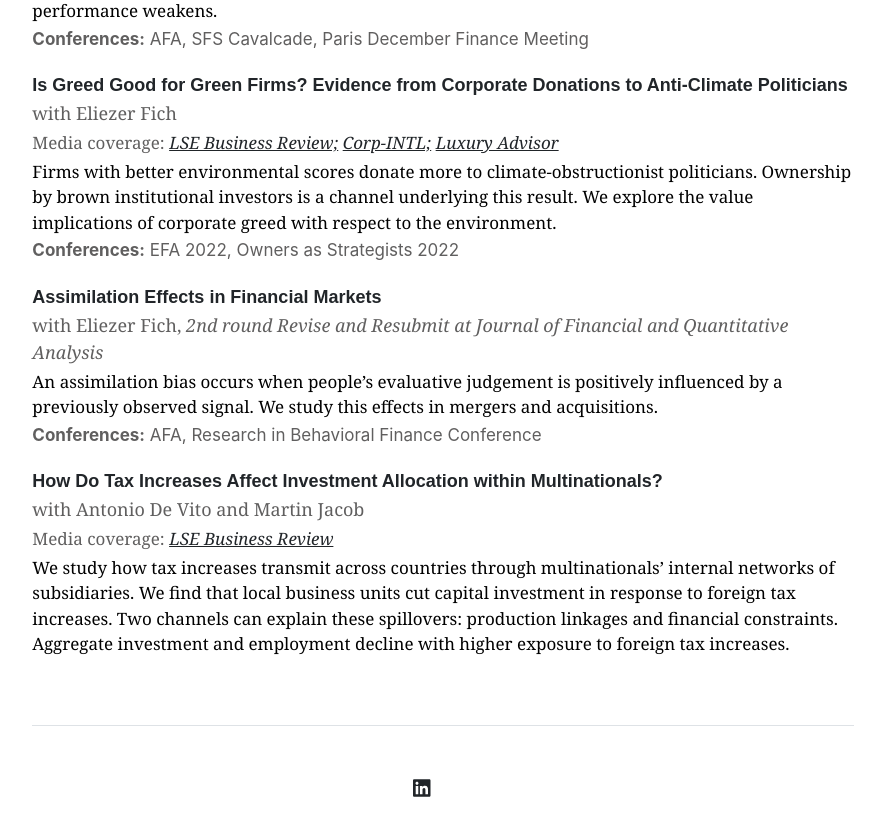
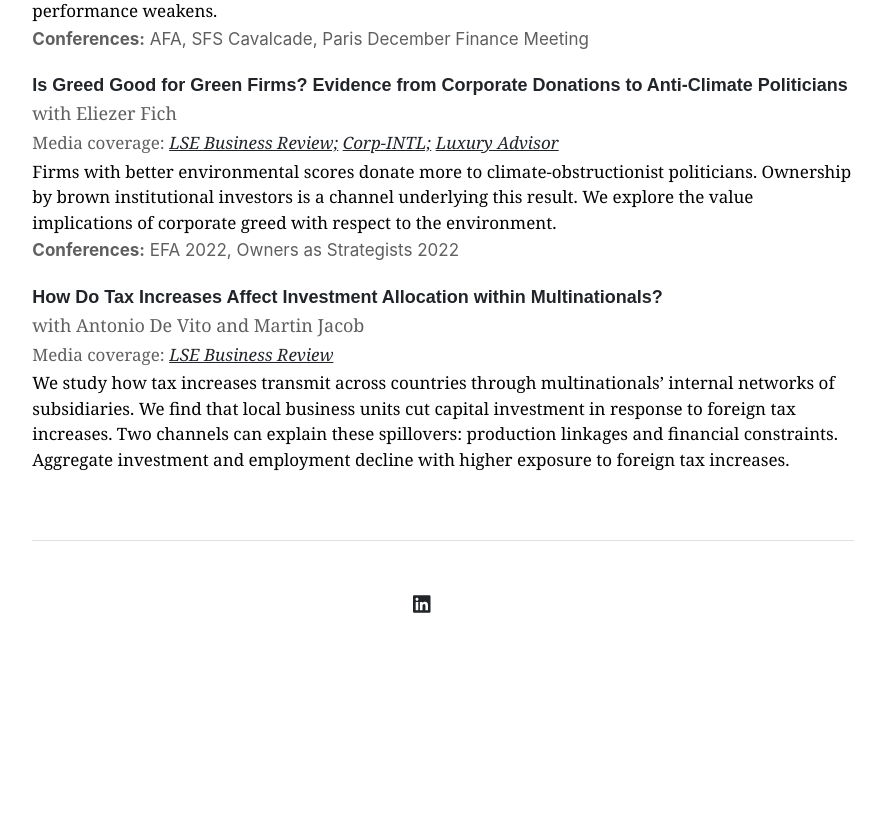
Before and after one commit to guosongxu/guosongxu.github.io, a Jekyll site: the page built from index.md, in a window 1280 px wide and 900 px high, scrolled down 1434 px. Shown: the top 836 px of the window, without its empty margins (197-1082 px from the left). Built offline with Jekyll 4.4.1, drawn with Linux system fonts in a browser that asks for light colours; after the commit the page ends 2149 px from its top, so only the background shows below that.

Commit message:
Update home.html

```diff
--- a/_layouts/home.html
+++ b/_layouts/home.html
@@ -48,11 +48,6 @@ layout: default
     <p style="font-family:georgia;font-size:17px;margin-bottom:3px">Firms with better environmental scores donate more to climate-obstructionist politicians. Ownership by brown institutional investors is a channel underlying this result. We explore the value implications of corporate greed with respect to the environment. </p>
     <p style="font-size:17px;margin-bottom:20px;color:#605F5F"><strong>Conferences:</strong> EFA 2022, Owners as Strategists 2022</p>
 
-    <p style="font-family:arial, 'MS Sans Serif', arial;font-size:18px;margin-bottom:1px;"><a rel="noreferrer noopener" aria-label=" (opens in a new tab)" href="https://papers.ssrn.com/sol3/papers.cfm?abstract_id=2996714" target="_blank" style="text-decoration:none;"><strong>Assimilation Effects in Financial Markets</strong></a></p>
-    <p style="font-family:georgia;font-size:18px;margin-bottom:3px;color:#605F5F">with Eliezer Fich, <em>2nd round Revise and Resubmit at Journal of Financial and Quantitative Analysis</em></p>
-    <p style="font-family:georgia;font-size:17px;margin-bottom:3px">An assimilation bias occurs when people’s evaluative judgement is positively influenced by a previously observed signal. We study this effects in mergers and acquisitions.</p>
-    <p style="font-size:17px;margin-bottom:20px;color:#605F5F"><strong>Conferences:</strong> AFA, Research in Behavioral Finance Conference</p>
-
     <p style="font-family:arial, 'MS Sans Serif', arial;font-size:18px;margin-bottom:1px;"><a rel="noreferrer noopener" aria-label=" (opens in a new tab)" href="https://papers.ssrn.com/sol3/papers.cfm?abstract_id=3643481" target="_blank" style="text-decoration:none;"><strong>How Do Tax Increases Affect Investment Allocation within Multinationals?</strong></a></p>
     <p style="font-family:georgia;font-size:18px;margin-bottom:3px;color:#605F5F">with Antonio De Vito and Martin Jacob</p>
     <p style="font-family:georgia;font-size:17px;margin-bottom:3px;color:#605F5F">Media coverage:&nbsp;<em><a rel="noreferrer noopener" href="https://blogs.lse.ac.uk/businessreview/2020/09/01/the-impact-of-austerity-policies-in-a-country-can-be-felt-across-its-borders/" target="_blank">LSE Business Review</a></em> </p>
```
